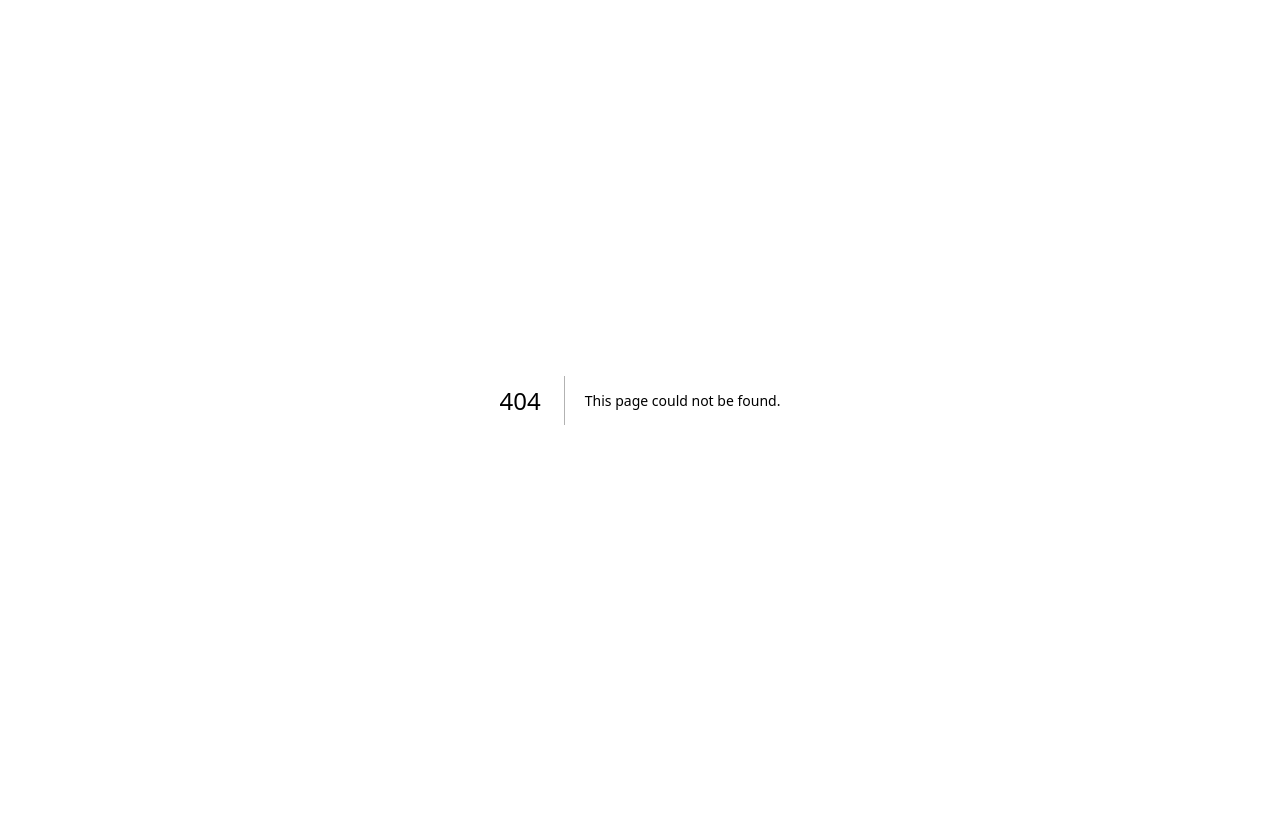
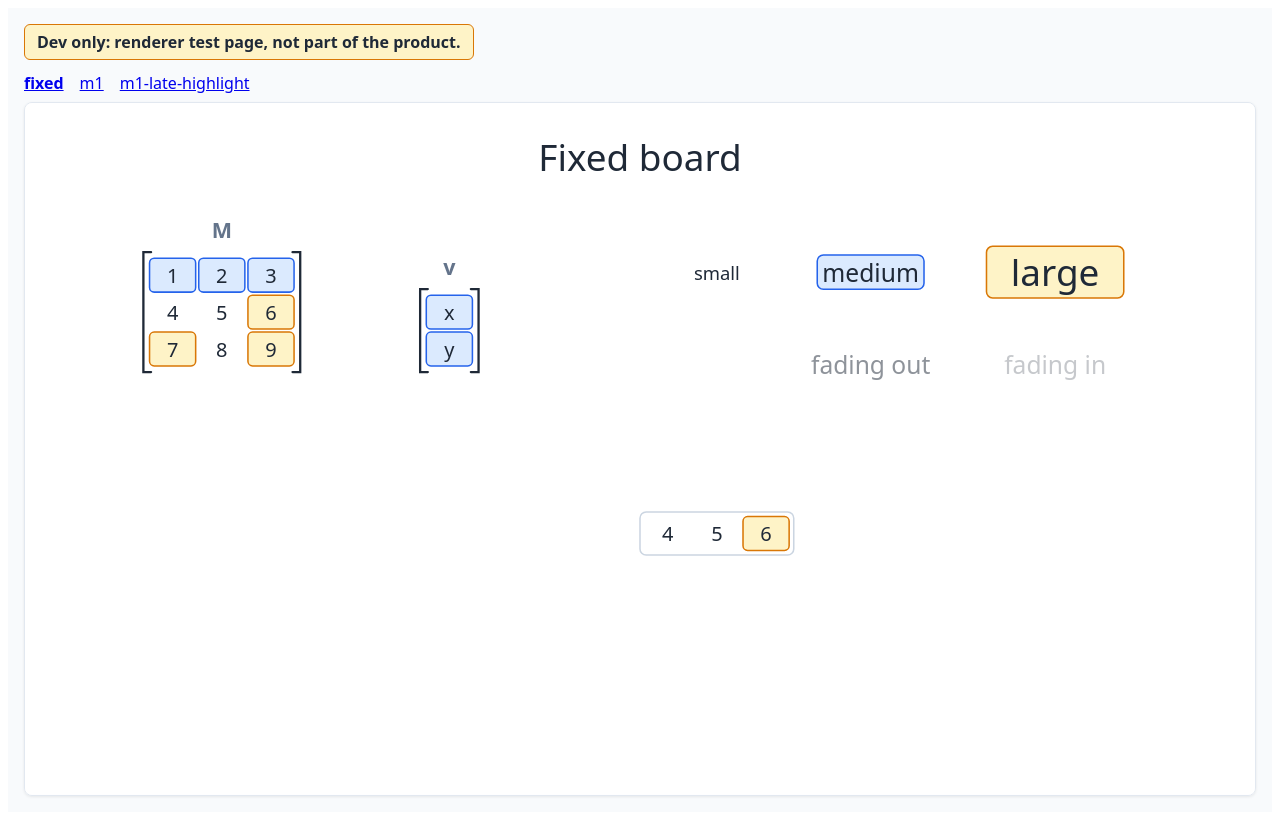
Before and after one commit to Jho0413/Unfolded, a Next.js app: page /dev/board in a window 1280 px wide. Before the commit this address had no page. Built offline with nearby package versions, Linux system fonts and the light colour scheme.

Commit message:
P3: dev-only /dev/board page (fixed BoardState and demo-m1 via sceneAt)

```diff
--- /dev/null
+++ b/app/dev/board/page.tsx
@@ -0,0 +1,115 @@
+// DEV ONLY (ARCHITECTURE.md section 3): renders a BoardState through the
+// whiteboard, for renderer tests and screenshots. Not part of the product.
+//
+//   /dev/board                              the fixed BoardState
+//   /dev/board?scene=m1&t=3400              demo-m1 at 3400 ms, via sceneAt
+//   /dev/board?scene=m1-late-highlight&t=…  demo-m1 with a highlight after the slide
+//
+// Production builds answer 404 unless FAKE_APIS=1 (how e2e and CI run the
+// production build), so it is never reachable in a real `npm start`.
+import type { Metadata } from "next";
+import Link from "next/link";
+import { notFound } from "next/navigation";
+import { Whiteboard } from "@/player/Whiteboard";
+import { M1_CUE_TIMES, SCENES, isScene, sceneState } from "./scenes";
+
+export const metadata: Metadata = {
+  title: "Dev: board",
+  robots: { index: false, follow: false },
+};
+
+function first(v: string | string[] | undefined): string | undefined {
+  return Array.isArray(v) ? v[0] : v;
+}
+
+export default async function DevBoardPage({
+  searchParams,
+}: {
+  searchParams: Promise<{ [key: string]: string | string[] | undefined }>;
+}) {
+  if (process.env.NODE_ENV === "production" && process.env.FAKE_APIS !== "1")
+    notFound();
+
+  const params = await searchParams;
+  const sceneParam = first(params.scene) ?? "fixed";
+  const scene = isScene(sceneParam) ? sceneParam : "fixed";
+  const parsedT = Number(first(params.t) ?? 0);
+  const tMs = Number.isFinite(parsedT) && parsedT >= 0 ? parsedT : 0;
+  const state = sceneState(scene, tMs);
+  const timed = scene !== "fixed";
+
+  return (
+    <main
+      data-testid="dev-board"
+      data-scene={scene}
+      data-t={timed ? tMs : undefined}
+      style={{
+        fontFamily: "system-ui, sans-serif",
+        background: "#f8fafc",
+        color: "#1f2937",
+        minHeight: "100vh",
+        padding: 16,
+        boxSizing: "border-box",
+      }}
+    >
+      <p
+        role="note"
+        style={{
+          margin: "0 0 12px",
+          padding: "6px 12px",
+          background: "#fef3c7",
+          border: "1px solid #d97706",
+          borderRadius: 6,
+          display: "inline-block",
+          fontWeight: 600,
+        }}
+      >
+        Dev only: renderer test page, not part of the product.
+      </p>
+      <nav
+        style={{ display: "flex", gap: 16, flexWrap: "wrap", marginBottom: 8 }}
+      >
+        {SCENES.map((s) => (
+          <Link
+            key={s}
+            href={
+              s === "fixed" ? "/dev/board" : `/dev/board?scene=${s}&t=${tMs}`
+            }
+            style={{ fontWeight: s === scene ? 700 : 400 }}
+          >
+            {s}
+          </Link>
+        ))}
+      </nav>
+      {timed && (
+        <nav
+          aria-label="Cue times"
+          style={{
+            display: "flex",
+            gap: 12,
+            flexWrap: "wrap",
+            marginBottom: 8,
+          }}
+        >
+          <span>t = {tMs} ms. Cues:</span>
+          {Object.entries(M1_CUE_TIMES).map(([cue, ms]) => (
+            <Link key={cue} href={`/dev/board?scene=${scene}&t=${ms}`}>
+              {cue} ({ms})
+            </Link>
+          ))}
+        </nav>
+      )}
+      <div
+        style={{
+          maxWidth: 1600,
+          border: "1px solid #e2e8f0",
+          borderRadius: 8,
+          overflow: "hidden",
+          boxShadow: "0 1px 3px rgba(0,0,0,0.08)",
+        }}
+      >
+        <Whiteboard state={state} />
+      </div>
+    </main>
+  );
+}
--- /dev/null
+++ b/app/dev/board/scenes.ts
@@ -0,0 +1,189 @@
+// Scenes for the dev-only /dev/board page (renderer tests and screenshots).
+import demoM1 from "@/lib/fakes/fixtures/demo-m1.step.json";
+import type { CueTimes } from "@/shared/lesson";
+import { type BoardState, Step } from "@/shared/scene";
+import { sceneAt, type TimedAction, timeline } from "@/player/sceneAt";
+
+/**
+ * A fixed BoardState covering every matrix and text feature: row, column and
+ * cell highlights in both colours, a whole-matrix highlight, text sizes, a
+ * highlighted text, a hidden object, a show and a hide in progress, and a
+ * copy of a row that carries its source cells' highlight.
+ */
+export const FIXED: BoardState = {
+  objects: [
+    {
+      object: {
+        kind: "text",
+        id: "title",
+        x: 800,
+        y: 70,
+        text: "Fixed board",
+        size: "l",
+      },
+      visible: true,
+      highlight: null,
+    },
+    {
+      object: {
+        kind: "matrix",
+        id: "m",
+        x: 160,
+        y: 200,
+        rows: [
+          ["1", "2", "3"],
+          ["4", "5", "6"],
+          ["7", "8", "9"],
+        ],
+        label: "M",
+      },
+      visible: true,
+      highlight: null,
+      // Row 0 accent, column 2 below it warn, cell (2, 0) warn.
+      cellHighlight: [
+        ["accent", "accent", "accent"],
+        [null, null, "warn"],
+        ["warn", null, "warn"],
+      ],
+    },
+    {
+      object: {
+        kind: "matrix",
+        id: "v",
+        x: 520,
+        y: 248,
+        rows: [["x"], ["y"]],
+        label: "v",
+      },
+      visible: true,
+      highlight: null,
+      // A whole-matrix highlight sets every cell (ARCHITECTURE.md 5.3).
+      cellHighlight: [["accent"], ["accent"]],
+    },
+    {
+      object: {
+        kind: "text",
+        id: "small",
+        x: 900,
+        y: 220,
+        text: "small",
+        size: "s",
+      },
+      visible: true,
+      highlight: null,
+    },
+    {
+      object: { kind: "text", id: "medium", x: 1100, y: 220, text: "medium" },
+      visible: true,
+      highlight: "accent",
+    },
+    {
+      object: {
+        kind: "text",
+        id: "large",
+        x: 1340,
+        y: 220,
+        text: "large",
+        size: "l",
+      },
+      visible: true,
+      highlight: "warn",
+    },
+    {
+      object: {
+        kind: "text",
+        id: "gone",
+        x: 900,
+        y: 340,
+        text: "hidden",
+        hidden: true,
+      },
+      visible: false,
+      highlight: null,
+    },
+    {
+      object: {
+        kind: "text",
+        id: "fading",
+        x: 1100,
+        y: 340,
+        text: "fading out",
+      },
+      visible: true,
+      highlight: null,
+    },
+    {
+      object: {
+        kind: "text",
+        id: "appearing",
+        x: 1340,
+        y: 340,
+        text: "fading in",
+      },
+      visible: true,
+      highlight: null,
+    },
+  ],
+  copies: [{ source: { id: "m", row: 1 }, x: 900, y: 560, visible: true }],
+  active: [
+    {
+      action: { do: "hide", target: { id: "fading" }, durationMs: 400 },
+      progress: 0.5,
+    },
+    {
+      action: { do: "show", target: { id: "appearing" }, durationMs: 400 },
+      progress: 0.25,
+    },
+  ],
+};
+
+const m1 = Step.parse(demoM1);
+
+/** Cue times for demo-m1 on the dev page (ms); the real ones come from TTS. */
+export const M1_CUE_TIMES: CueTimes = {
+  row: 1000,
+  col: 2000,
+  slide: 3000, // two moves, 800 ms
+  pair1: 4500,
+  pair2: 5000,
+  add: 5500,
+  total: 6000,
+  drop: 6500, // 600 ms
+  done: 7500, // copies fade out over 300 ms
+};
+
+const m1Timed = timeline(m1.actions, M1_CUE_TIMES);
+
+/** demo-m1, plus a warn highlight on cell (0, 1) of `a` after the slide. */
+const lateHighlight: TimedAction[] = [
+  ...m1Timed.filter((t) => t.startMs <= M1_CUE_TIMES.slide),
+  {
+    action: {
+      do: "highlight",
+      target: { id: "a", row: 0, col: 1 },
+      color: "warn",
+      durationMs: 300,
+    },
+    startMs: 4000,
+    durationMs: 300,
+  },
+];
+
+export const SCENES = ["fixed", "m1", "m1-late-highlight"] as const;
+export type SceneName = (typeof SCENES)[number];
+
+export function isScene(name: string): name is SceneName {
+  return (SCENES as readonly string[]).includes(name);
+}
+
+/** The board for a scene at `tMs` (ignored by the fixed scene). */
+export function sceneState(name: SceneName, tMs: number): BoardState {
+  switch (name) {
+    case "fixed":
+      return FIXED;
+    case "m1":
+      return sceneAt(m1.objects, m1Timed, tMs);
+    case "m1-late-highlight":
+      return sceneAt(m1.objects, lateHighlight, tMs);
+  }
+}
```
